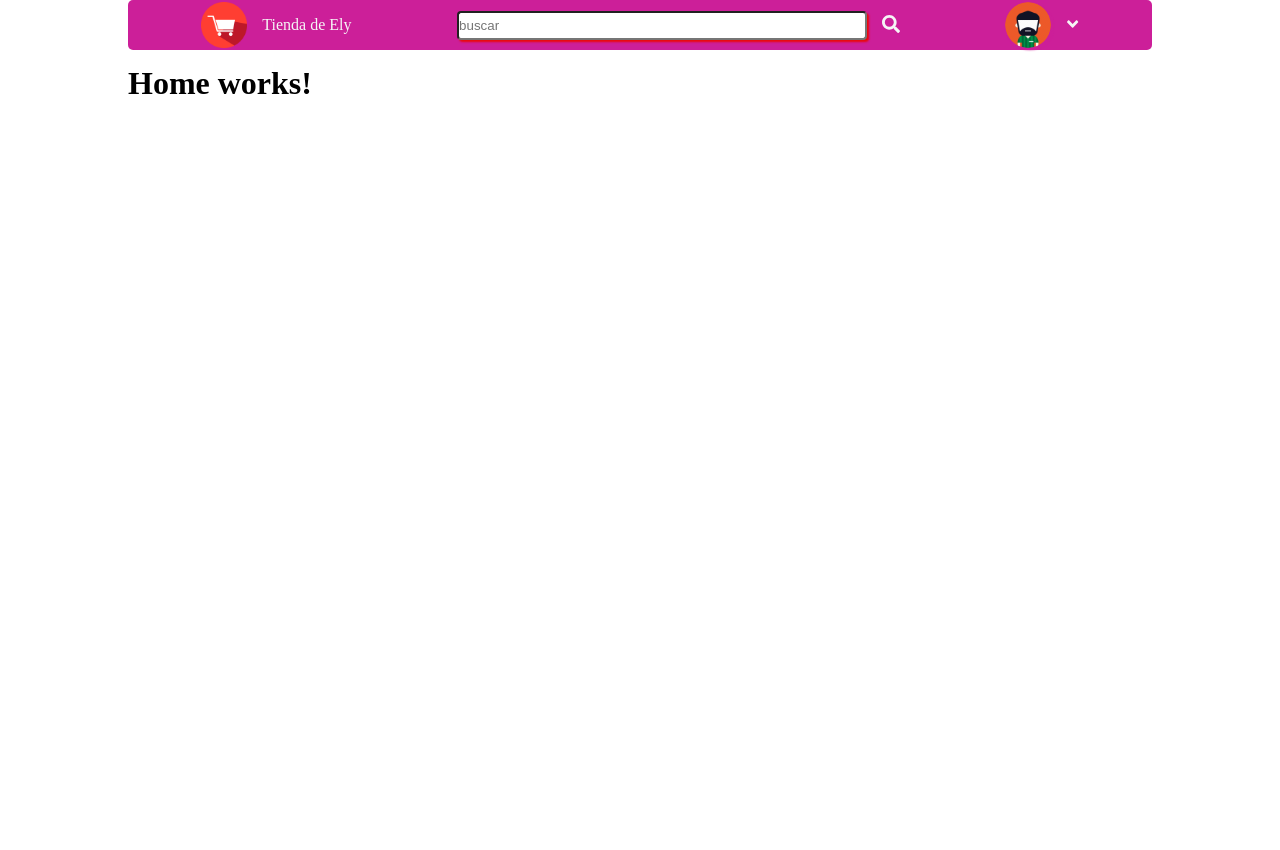
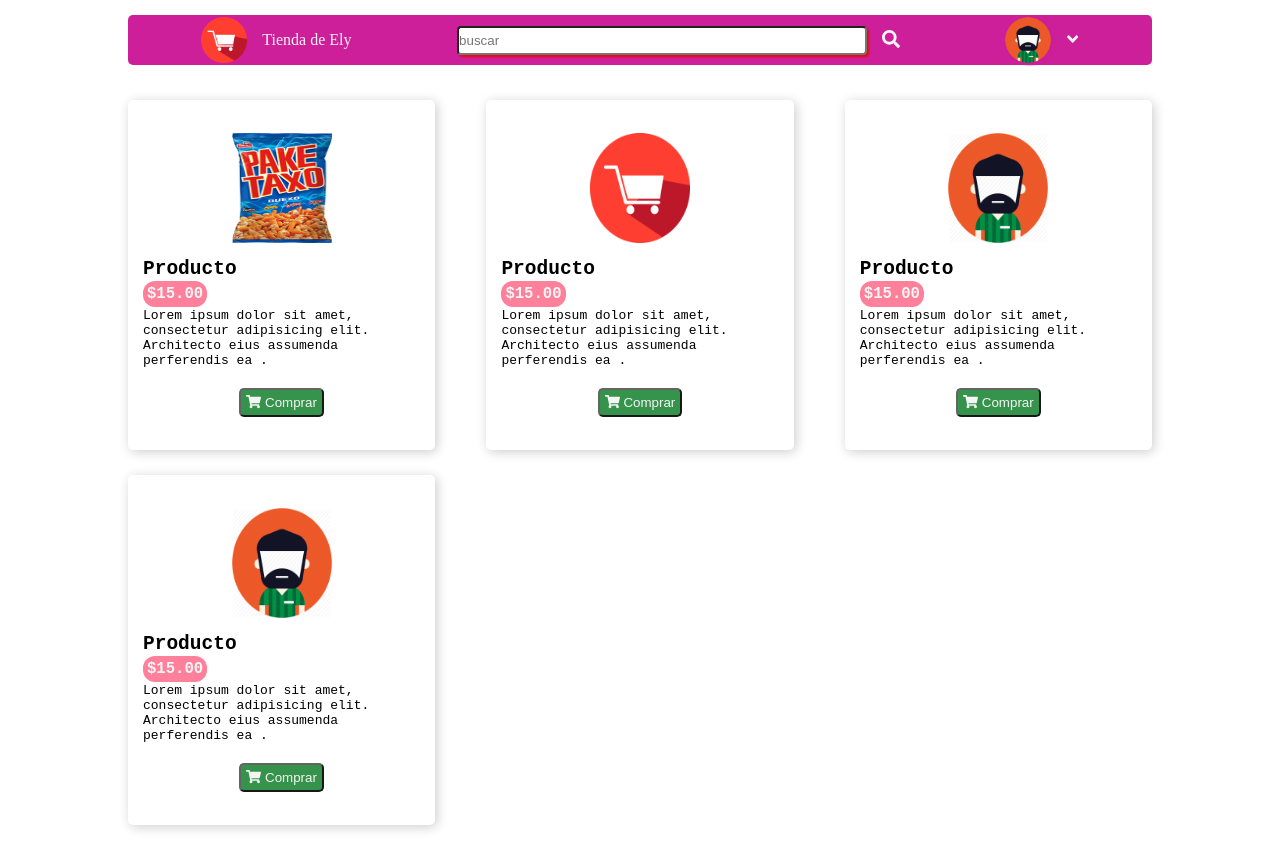
Before and after one commit to Rodols/MyTienda, an Angular app: page /home in a window 1280 px wide. Before the commit the page ends 800 px from the top, so only its background shows below. Built offline with nearby package versions, Linux system fonts and the light colour scheme.

Commit message:
Se crean cards para los productos y se modifica el raoutin para que mande a home

```diff
--- a/src/app/app-routing.module.ts
+++ b/src/app/app-routing.module.ts
@@ -6,6 +6,7 @@ import { RegistroComponent } from './components/registro/registro.component';
 
 
 const routes: Routes = [
+  {path:'**', redirectTo:'home'},
   {path:'home', component: HomeComponent},
   {path:'login', component: LoginComponent},
   {path:'registro', component: RegistroComponent}
--- a/src/app/app.component.css
+++ b/src/app/app.component.css
@@ -1,3 +1,9 @@
+
+*{
+    margin: 0;
+    padding: 0;
+  }
+
 .container{
     width: 80%;
     margin: auto;
--- a/src/app/app.component.html
+++ b/src/app/app.component.html
@@ -1,4 +1,4 @@
-<app-navbar></app-navbar>
 <div class="container">
- <router-outlet></router-outlet>
+  <app-navbar></app-navbar>
+  <router-outlet></router-outlet>
 </div>
--- a/src/app/components/home/home.component.css
+++ b/src/app/components/home/home.component.css
@@ -1,14 +1,104 @@
-.card{
-    width: 350px;
-    box-shadow: #CC1F99 2px 3px 2px;
-    margin-top: 35px;
+.container {
+  width: 100%;
+  display: flex;
+  justify-content: space-between;
+  align-items: center;
 }
 
-h2, h4{
-    color: blueviolet;
+.card {
+  width: 100%;
+  display: flex;
+  flex-direction: column;
+  justify-content: center;
+  align-items: center;
+  width: 250px;
+  height: 350px;
+  border-radius: 5px;
+  box-shadow: 2px 2px 12px 0 rgba(0, 0, 0, 0.2);
+  transition: .5s;
+  font-family: monospace;
+  margin-bottom: 25px;
 }
 
-.card img{
-    width: 320px;
-    height: 200px;
+.img-card {
+  width: 100%;
+  height: auto;
+  display: flex;
+  flex-direction: column;
+  justify-content: center;
+  align-items: center;
 }
+
+.description-card {
+  margin-top: 20px;
+  margin: 15px;
+  text-align: start;
+}
+
+.card:hover {
+  box-shadow: 1px 1px 8px 0 #639899;
+}
+
+.card img {
+  width: 100px;
+  height: 110px;
+}
+
+.title {
+  font-size: 1.5em;
+  font-weight: bold;
+  margin-bottom: 5px;
+}
+
+.price {
+  border-radius: 12px;
+  font-size: 1.2em;
+  padding: 4px;
+  font-weight: bold;
+  color: whitesmoke;
+  background-color: #FF809A;
+}
+
+.detalle {
+  margin-top: 5px;
+}
+
+button {
+  margin-top: 5px;
+  border-radius: 5px;
+  padding: 5px;
+  opacity: 0.9;
+  cursor: pointer;
+  background-color: #218838;
+  color: whitesmoke;
+}
+
+button:hover {
+  opacity: 1;
+}
+
+@media screen and (max-width: 1300px){
+  .container{
+    flex-wrap: wrap;
+  }
+
+  .card{
+    width: 30%;
+  }
+}
+
+@media screen and (max-width: 900px){
+
+  .card{
+    width: 48%;
+  }
+
+}
+
+@media screen and (max-width: 570px){
+
+  .card{
+    width: 100%;
+  }
+
+}
--- a/src/app/components/home/home.component.html
+++ b/src/app/components/home/home.component.html
@@ -1 +1,58 @@
-<h1>Home works!</h1>
+<div class="container">
+  <div class="card">
+    <div class="img-card">
+      <img src="../../../assets/img/paketaxo_normal.png">
+    </div>
+    <div class="description-card">
+      <p class="title">Producto</p>
+      <span class="price">$15.00</span>
+      <p class="detalle">Lorem ipsum dolor sit amet, consectetur adipisicing elit. Architecto eius assumenda
+        perferendis ea .</p>
+    </div>
+    <button>
+      <fa-icon [icon]="faShop"></fa-icon> Comprar
+    </button>
+  </div>
+  <div class="card">
+    <div class="img-card">
+      <img src="../../../assets/img/tienda-online-icono.png">
+    </div>
+    <div class="description-card">
+      <p class="title">Producto</p>
+      <span class="price">$15.00</span>
+      <p class="detalle">Lorem ipsum dolor sit amet, consectetur adipisicing elit. Architecto eius assumenda
+        perferendis ea .</p>
+    </div>
+    <button>
+      <fa-icon [icon]="faShop"></fa-icon> Comprar
+    </button>
+  </div>
+  <div class="card">
+    <div class="img-card">
+      <img src="../../../assets/img/avatar.png">
+    </div>
+    <div class="description-card">
+      <p class="title">Producto</p>
+      <span class="price">$15.00</span>
+      <p class="detalle">Lorem ipsum dolor sit amet, consectetur adipisicing elit. Architecto eius assumenda
+        perferendis ea .</p>
+    </div>
+    <button>
+      <fa-icon [icon]="faShop"></fa-icon> Comprar
+    </button>
+  </div>
+  <div class="card">
+    <div class="img-card">
+      <img src="../../../assets/img/avatar.png">
+    </div>
+    <div class="description-card">
+      <p class="title">Producto</p>
+      <span class="price">$15.00</span>
+      <p class="detalle">Lorem ipsum dolor sit amet, consectetur adipisicing elit. Architecto eius assumenda
+        perferendis ea .</p>
+    </div>
+    <button>
+      <fa-icon [icon]="faShop"></fa-icon> Comprar
+    </button>
+  </div>
+</div>
--- a/src/app/components/home/home.component.ts
+++ b/src/app/components/home/home.component.ts
@@ -1,4 +1,5 @@
 import { Component, OnInit } from '@angular/core';
+import { faShoppingCart } from '@fortawesome/free-solid-svg-icons';
 
 @Component({
   selector: 'app-home',
@@ -6,6 +7,7 @@ import { Component, OnInit } from '@angular/core';
   styleUrls: ['./home.component.css']
 })
 export class HomeComponent implements OnInit {
+faShop= faShoppingCart;
 
   constructor() { }
 
--- a/src/app/components/navbar/navbar.component.css
+++ b/src/app/components/navbar/navbar.component.css
@@ -11,8 +11,12 @@
   padding: 0;
 }
 
+header{
+  margin-bottom: 35px;
+}
+
 nav {
-  width: 80%;
+  width: 100%;
   margin: auto;
   display: flex;
   justify-content: space-between;
```
Also changed, not shown: src/assets/img/paketaxo_normal.png (added).
